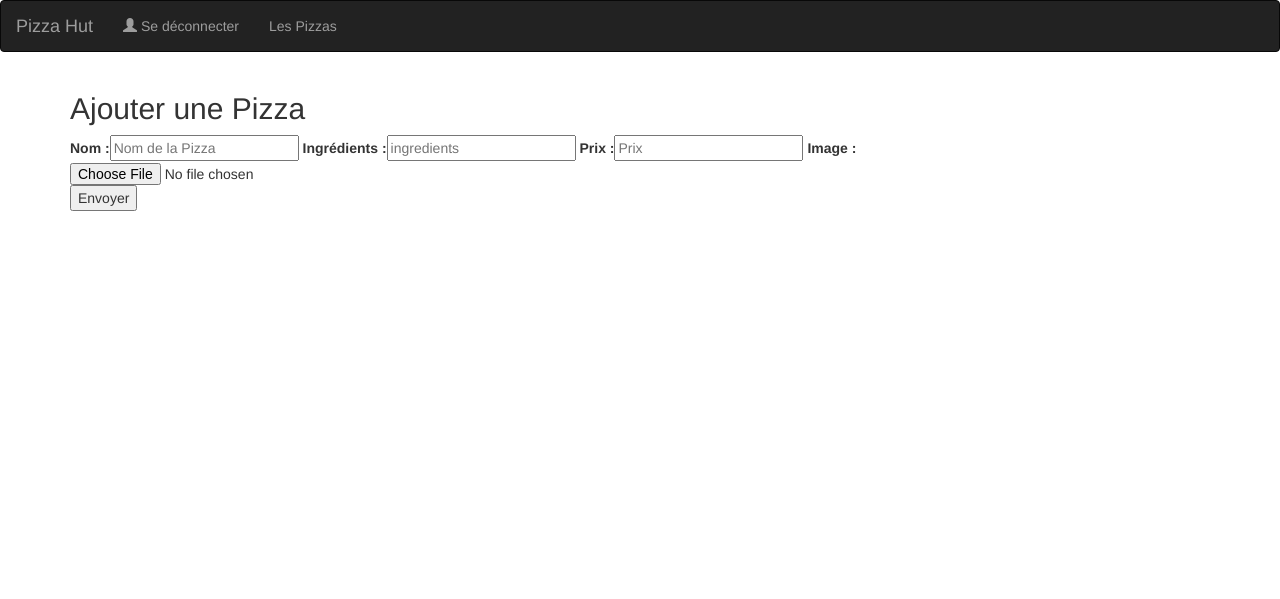
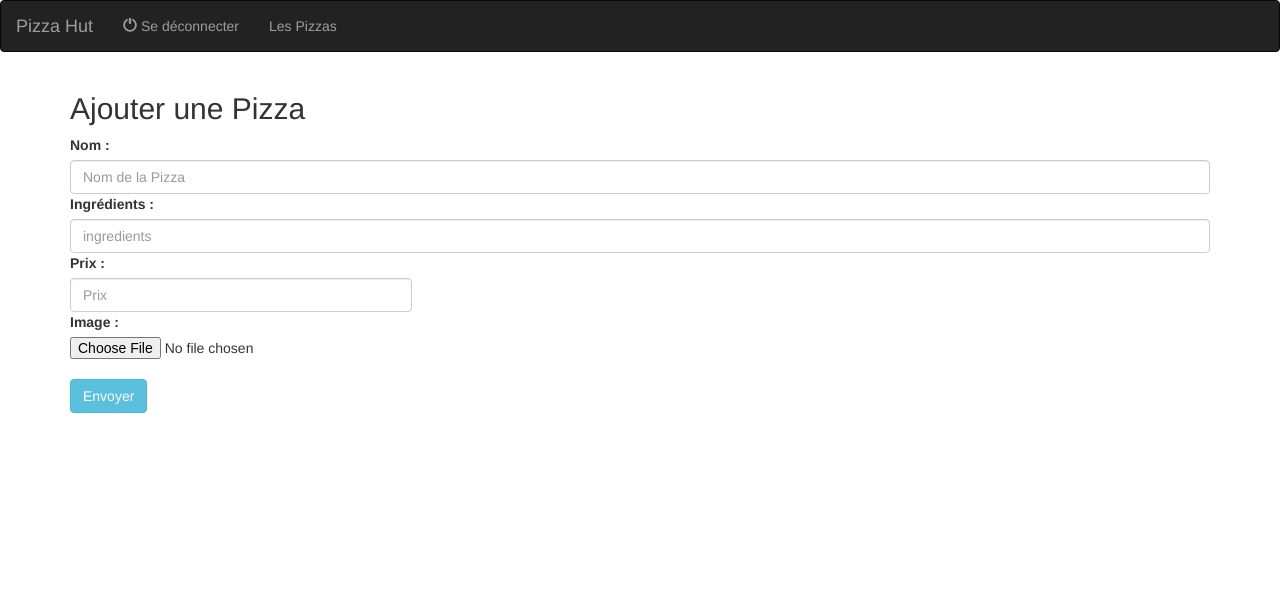
Before and after one commit to QuentinStouffs/pizzahut, a CodeIgniter app: page /database/index.php/administration/ajout_pizza in a window 1280 px wide. Shown: the top 599 px of the page. Run offline with CodeIgniter, Linux system fonts and the light colour scheme; the visitor is signed in with stand-in values (Sample User, id 1).

Commit message:
Admin modif pizza
design des forms modification pizza

```diff
--- a/assets/css/style.css
+++ b/assets/css/style.css
@@ -12,6 +12,5 @@ aside#caddie{
 }
 
 .red {
-
     color: red;
 }
--- a/pages/views/content/ajout_pizza_ok_view.php
+++ b/pages/views/content/ajout_pizza_ok_view.php
@@ -1,4 +1,2 @@
-<h2>la pizza a bien été insérée</h2>
-
-
-<?= anchor('administration', 'Retour a l\'administration'); ?>
+<p class="alert alert-success"><span class="glyphicon glyphicon-thumbs-up"></span> La pizza a bien été enrégistrée.</p>
+<p><?=anchor('/administration', 'Retour Admin', 'class="btn btn-info"'); ?></p>
--- a/pages/views/content/ajout_pizza_view.php
+++ b/pages/views/content/ajout_pizza_view.php
@@ -2,15 +2,23 @@
 
 
 <?= form_open_multipart('administration/nouvelle_pizza'); ?>
-<?= form_label('Nom :', 'nom'); ?>
-<?= form_input('nom', '', 'placeholder="Nom de la Pizza"'); ?>
-<?= form_label('Ingrédients :', 'ingredients'); ?>
-<?= form_input('ingredients', '', 'placeholder="ingredients"'); ?>
-<?= form_label('Prix :', 'prix'); ?>
-<?= form_input('prix', '', 'placeholder="Prix"'); ?>
-<?= form_label('Image :', 'image'); ?>
-<?= form_upload('image') ?>
-
-<?= form_submit('envoyer', 'Envoyer'); ?>
+<div id="form-group">
+    <?= form_label('Nom :', 'nom'); ?>
+    <?= form_input('nom', '', 'class="form-control" placeholder="Nom de la Pizza"'); ?>
+</div>
+<div id="form-group">
+    <?= form_label('Ingrédients :', 'ingredients'); ?>
+    <?= form_input('ingredients', '', 'class="form-control" placeholder="ingredients"'); ?>
+</div>
+<div id="form-group">
+    <?= form_label('Prix :', 'prix'); ?>
+    <?= form_input('prix', '', 'class="form-control" placeholder="Prix" style="width: 30%;"'); ?>
+</div>
+<div id="form-group">
+    <?= form_label('Image :', 'image'); ?>
+    <?= form_upload('image') ?>
+</div>
+<br>
+<?= form_submit('envoyer', 'Envoyer', 'class="btn btn-info"'); ?>
 <?= validation_errors('<p class="error">'); ?>
 <?= form_close(); ?>
--- a/pages/views/content/modif_pizza_ok_view.php
+++ b/pages/views/content/modif_pizza_ok_view.php
@@ -1,2 +1,2 @@
-<p>La pizza à bien été modifiée</p>
-<?= anchor('administration', 'Retour a l\'administration'); ?>
+<p class="alert alert-success"><span class="glyphicon glyphicon-thumbs-up"></span> La pizza a bien été modifiée.</p>
+<p><?=anchor('/administration', 'Retour Admin', 'class="btn btn-info"'); ?></p>
--- a/pages/views/parts/nav.php
+++ b/pages/views/parts/nav.php
@@ -3,7 +3,7 @@
    <div class="container">
     <ul class="nav navbar-nav">
         <?php if($this->session->userdata('is_logged_in')):?>
-            <li><?= anchor('/login/deconnexion', '<span class="glyphicon glyphicon-user"></span> Se déconnecter'); ?></li>
+            <li><?= anchor('/login/deconnexion', '<span class="glyphicon glyphicon-off"></span> Se déconnecter'); ?></li>
         <?php else: ?>
             <li><?= anchor('/login/', '<span class="glyphicon glyphicon-user"></span> Se connecter'); ?></li>
         <?php endif; ?>
```
Also changed, not shown: pages/views/content/login_form_view.php (+4 -4 lines), pages/views/content/modif_pizza_view.php (+20 -6 lines), assets/images/20.jpg (added).
